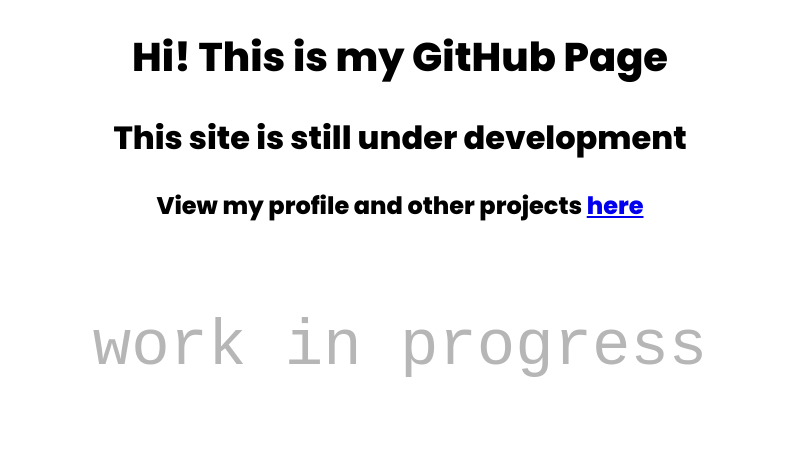
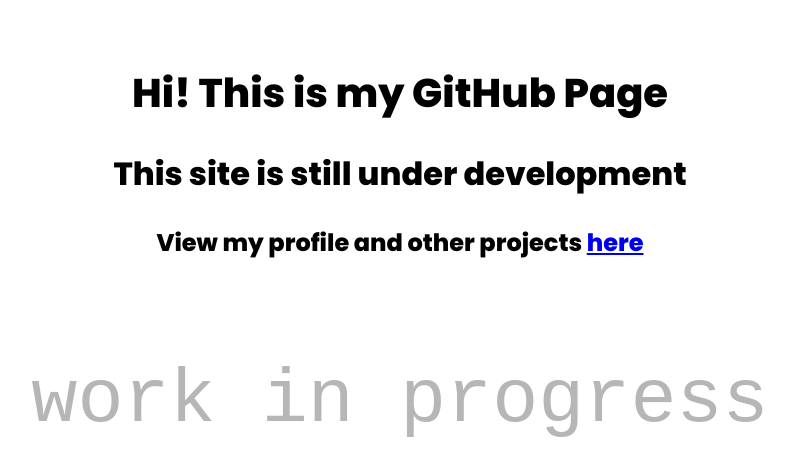
Before and after one commit to NOOBDY/NOOBDY.github.io, a Svelte app: page / in a window 1280 px wide. Shown: the top 476 px of the page, without its empty margins (240-1034 px from the left). Built offline with nearby package versions, Linux system fonts and the light colour scheme; a web font is replaced by a local one.

Commit message:
finished NavBar

```diff
--- a/src/App.svelte
+++ b/src/App.svelte
@@ -5,13 +5,11 @@
   import About from "./About.svelte";
   import Projects from "./Projects.svelte";
 
-  let shown = false;
+  let shown = true;
 </script>
 
 <main class="container">
-  {#if !shown}
-    <WIP bind:shown />
-  {/if}
+  <WIP class="section" bind:shown />
   {#if shown}
     <NavBar />
     <Home class="section" />
--- a/src/NavBar.svelte
+++ b/src/NavBar.svelte
@@ -12,24 +12,24 @@
 
 <style>
   #nav {
-    position: fixed;
+    display: block;
+    position: sticky;
+    top: 2vh;
     margin: 0;
     padding: 0;
     z-index: 1;
-    width: 100%;
     height: 3rem;
   }
   #nav ul {
+    text-align: center;
+    padding: 0;
+    transform: translateX(20%);
     list-style-type: none;
-    position: absolute;
-    top: 50%;
-    left: 70%;
-    transform: translate(-50%, -50%);
   }
   li {
     display: inline;
     color: #000000;
-    font-size: 20px;
+    font-size: 1.6vmax;
     margin: auto 5px;
     cursor: pointer;
   }
--- a/src/WIP.svelte
+++ b/src/WIP.svelte
@@ -1,5 +1,6 @@
 <script>
   import { createEventDispatcher } from "svelte";
+  import { scrollToEl } from "./functions";
 
   export let shown = false;
 
@@ -11,16 +12,18 @@
   function show() {
     counter++;
     if (counter === 3) {
+      shown = true;
+      dispatch("show", shown);
+
       setTimeout(() => {
-        shown = true;
-        dispatch("show", shown);
+        scrollToEl("home");
       }, 1000);
     }
   }
 </script>
 
 <div class={$$props.class} id="wip">
-  <div style="text-align: center;">
+  <div id="description">
     <h1 style="font-size: 5vmin">Hi! This is my GitHub Page</h1>
     <h2 style="font-size: 4vmin;">This site is still under development</h2>
     <p style="font-size: 3vmin;">
@@ -36,17 +39,19 @@
 </div>
 
 <style>
+  #description {
+    position: absolute;
+    margin-bottom: 60vh;
+    text-align: center;
+  }
   #bg-text {
-    display: flex;
-    justify-content: center;
-    align-items: center;
     -webkit-user-select: none;
     -moz-user-select: none;
     -ms-user-select: none;
     user-select: none;
   }
   #bg-text p {
-    font-size: 5vw;
+    font-size: 6vw;
     font-family: "PT Mono", monospace;
     white-space: nowrap;
     color: #b6b6b6;
```
